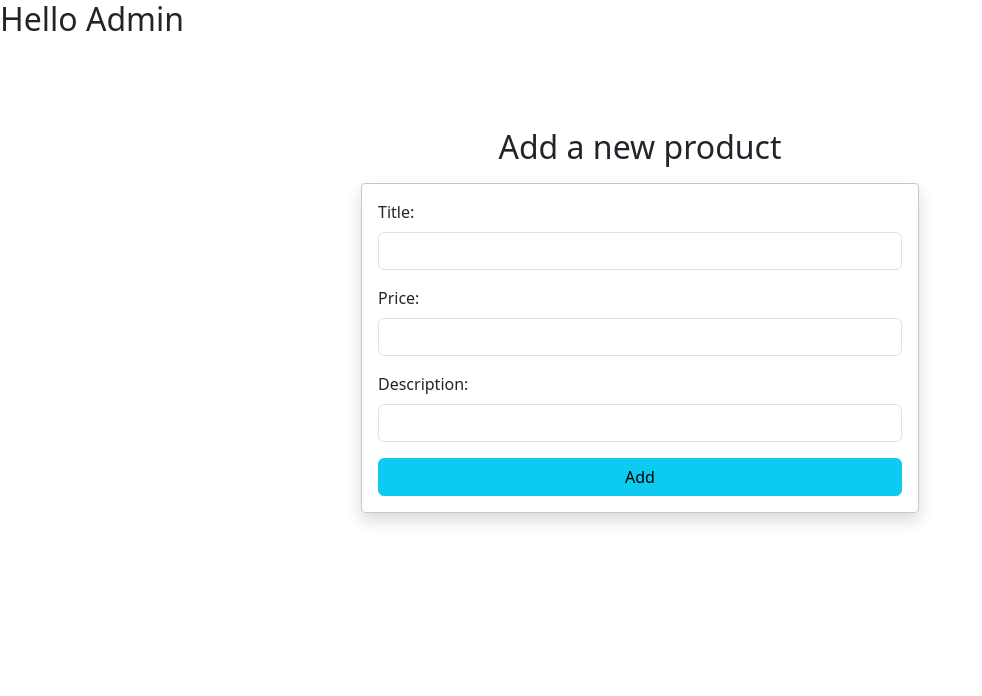
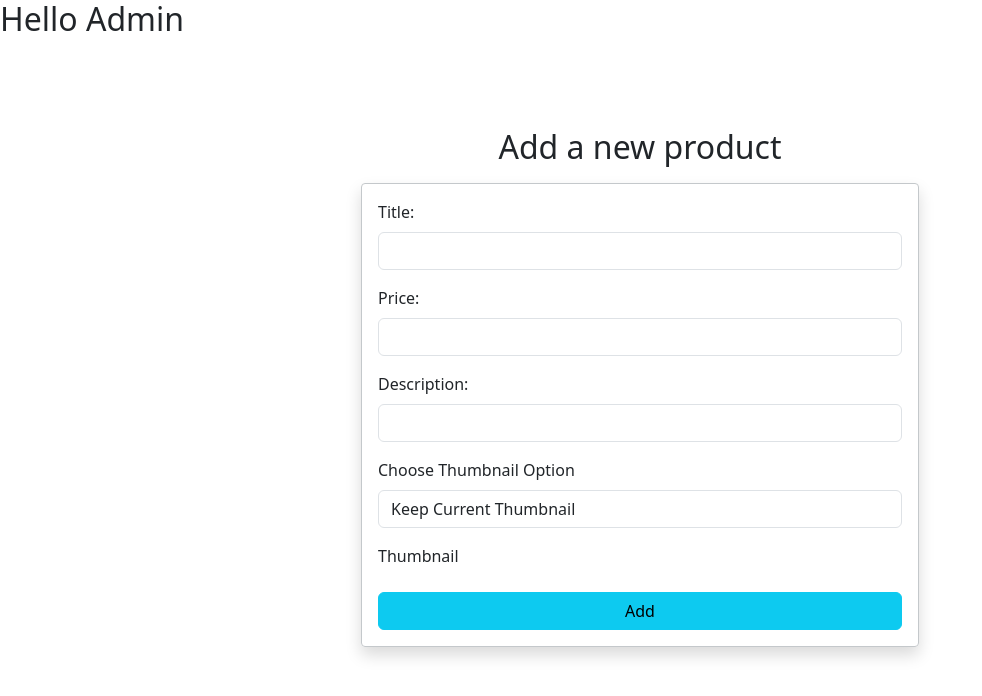
Before and after one commit to hoppv04/du-an-xuong-reactjs, a React (Vite) app: page /admin/product-form in a window 1280 px wide. Shown: the top 696 px of the page, without its empty margins (0-982 px from the left). Built offline with nearby package versions, Linux system fonts and the light colour scheme; data requests are answered from the project's data file; sample sign-in values are in the browser's storage.

Commit message:
Upload image with cloudinary

```diff
--- a/package.json
+++ b/package.json
@@ -15,6 +15,7 @@
     "axios": "^1.7.2",
     "bootstrap": "^5.3.3",
     "concurrently": "^8.2.2",
+    "dotenv": "^16.4.5",
     "json-server": "^0.17.0",
     "json-server-auth": "^2.1.0",
     "react": "^18.2.0",
--- a/src/App.jsx
+++ b/src/App.jsx
@@ -6,8 +6,8 @@ import Home from "./pages/Home";
 import NotFound from "./pages/NotFound";
 import ProductDetail from "./pages/ProductDetail";
 import Dashboard from "./pages/admin/Dashboard";
-import ProductForm from "./pages/admin/ProductForm";
 import AuthForm from "./components/AuthForm/AuthForm";
+import ProductForm from "./components/ProductForm/ProductForm";
 
 function App() {
   return (
--- a/src/pages/admin/ProductForm.jsx
+++ b/src/components/ProductForm/ProductForm.jsx
@@ -1,15 +1,19 @@
 import { zodResolver } from "@hookform/resolvers/zod";
-import { useContext, useEffect } from "react";
+import { useContext, useEffect, useState } from "react";
 import { useForm } from "react-hook-form";
 import { useNavigate, useParams } from "react-router-dom";
 import instance from "../../axios";
-import productSchema from "./../../schemaValid/productSchema";
+import productSchema from "../../schemaValid/productSchema";
 import { ProductContext } from "../../contexts/ProductContext";
+
+const { VITE_CLOUD_NAME, VITE_UPLOAD_PRESET } = import.meta.env;
 
 const ProductForm = () => {
   const { id } = useParams();
   const { dispatch } = useContext(ProductContext);
   const navigate = useNavigate();
+  const [thumbnailUrl, setThumbnailUrl] = useState(null);
+  const [thumbnailOption, setThumbnailOption] = useState("keep");
 
   const {
     register,
@@ -24,6 +28,7 @@ const ProductForm = () => {
         try {
           const { data } = await instance.get(`products/${id}`);
           reset(data);
+          setThumbnailUrl(data.thumbnail);
         } catch (error) {
           console.log(error);
         }
@@ -31,13 +36,47 @@ const ProductForm = () => {
     }
   }, [id, reset]);
 
+  const uploadImage = async (file) => {
+    const formData = new FormData();
+    formData.append("file", file);
+    formData.append("upload_preset", VITE_UPLOAD_PRESET);
+
+    const res = await fetch(
+      `https://api.cloudinary.com/v1_1/${VITE_CLOUD_NAME}/image/upload`,
+      {
+        method: "POST",
+        body: formData,
+      }
+    );
+    const data = await res.json();
+    console.log(data);
+    return data.secure_url;
+  };
+
   const handleSubmitForm = async (data) => {
     try {
+      let updateProduct = { ...data };
+      switch (thumbnailOption) {
+        case "upload":
+          if (data.thumbnail && data.thumbnail[0]) {
+            const thumbnailUrl = await uploadImage(data.thumbnail[0]);
+            updateProduct = { ...updateProduct, thumbnail: thumbnailUrl };
+          }
+          break;
+        default:
+      }
+
       if (id) {
-        await instance.patch(`products/${id}`, data);
-        dispatch({ type: "EDIT_PRODUCT", payload: { id, ...data } });
+        await instance.patch(`products/${id}`, updateProduct);
+        dispatch({
+          type: "EDIT_PRODUCT",
+          payload: { id, data: updateProduct },
+        });
       } else {
-        const { data: newProduct } = await instance.post("products", data);
+        const { data: newProduct } = await instance.post(
+          "products",
+          updateProduct
+        );
         dispatch({ type: "ADD_PRODUCT", payload: newProduct });
       }
 
@@ -99,6 +138,52 @@ const ProductForm = () => {
               <p className="text-danger">{errors.description?.message}</p>
             )}
           </div>
+          <div className="mb-3">
+            <label htmlFor="thumbnailOption" className="form-label">
+              Choose Thumbnail Option
+            </label>
+            <select
+              className="form-control"
+              id="thumbnailOption"
+              value={thumbnailOption}
+              onChange={(e) => setThumbnailOption(e.target.value)}
+            >
+              <option value="keep">Keep Current Thumbnail</option>
+              <option value="link">Add Thumbnail from Link</option>
+              <option value="upload">Upload Thumbnail from Local</option>
+            </select>
+          </div>
+          <div className="mb-3">
+            <label htmlFor="thumbnail" className="form-label">
+              Thumbnail
+            </label>
+            {thumbnailOption === "link" && (
+              <input
+                type="text"
+                className="form-control"
+                id="thumbnail"
+                {...register("thumbnail")}
+              />
+            )}
+            {thumbnailOption === "upload" && (
+              <input
+                type="file"
+                className="form-control"
+                id="thumbnail"
+                {...register("thumbnail", { required: true })}
+              />
+            )}
+            {errors.thumbnail?.message && (
+              <p className="text-danger">{errors.thumbnail?.message}</p>
+            )}
+            {thumbnailUrl && (
+              <img
+                src={thumbnailUrl}
+                alt="Product Thumbnail"
+                style={{ maxWidth: "200px", marginTop: "10px" }}
+              />
+            )}
+          </div>
 
           {id ? (
             <button className="btn btn-warning w-100">Update</button>
--- a/src/schemaValid/productSchema.js
+++ b/src/schemaValid/productSchema.js
@@ -2,8 +2,9 @@ import * as z from "zod";
 
 const productSchema = z.object({
   title: z.string().min(1, { message: "Title is required!" }).min(6).max(30),
-  price: z.number({ invalid_type_error: "Price must be a number!" }).min(0),
+  price: z.number().nonnegative("Price must be a number"),
   description: z.string().optional(),
+  thumbnail: z.any().optional(),
 });
 
 export default productSchema;
```
Also changed, not shown: src/components/ProductForm/ProductForm.module.scss (added), 2 other files (tests, documents, lock files or other folders).
